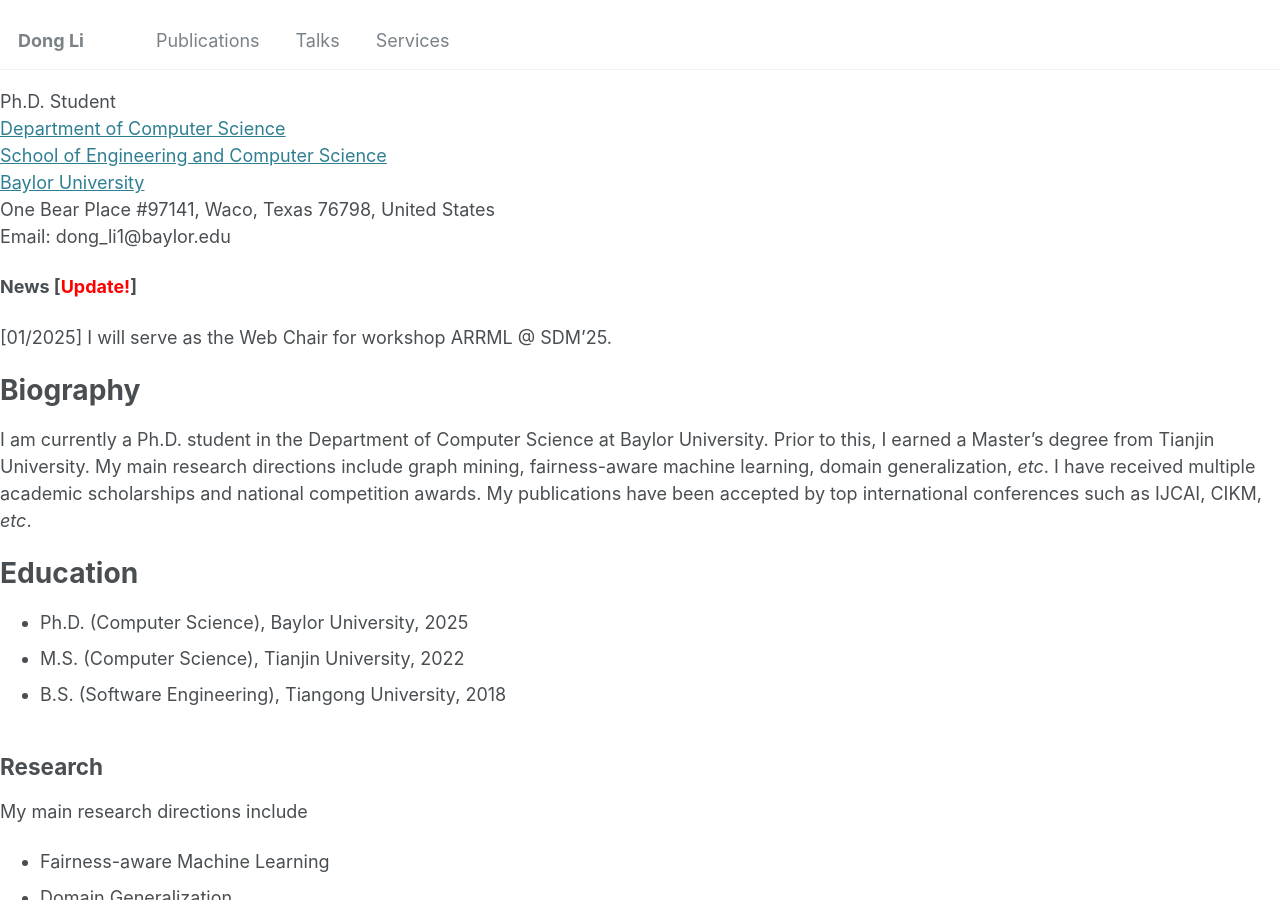
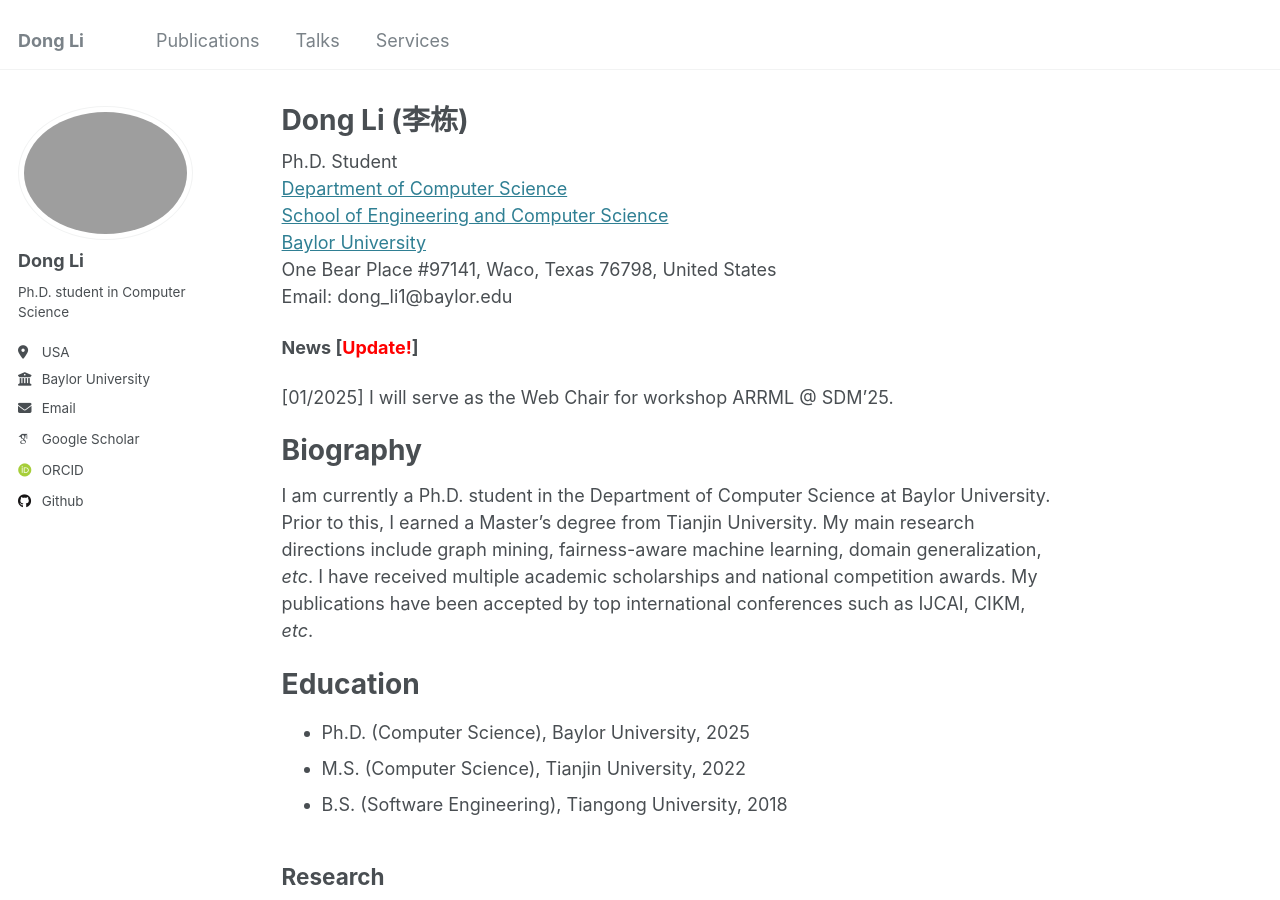
Before and after one commit to TurkeyWatanabe/dongli, a Jekyll site: the page built from _pages/about.md, in a window 1280 px wide and 900 px high. Built offline with Jekyll 4.4.1, drawn with Linux system fonts in a browser that asks for light colours; some web fonts are replaced; our own code applies the rules of GitHub Pages for plain Markdown files.

Commit message:
Update _config.yml

```diff
--- a/_config.yml
+++ b/_config.yml
@@ -247,7 +247,7 @@ defaults:
       path: ""
       type: pages
     values:
-      # layout:
+      layout: single
       author_profile: true
   # _teaching
   # - scope:
```
